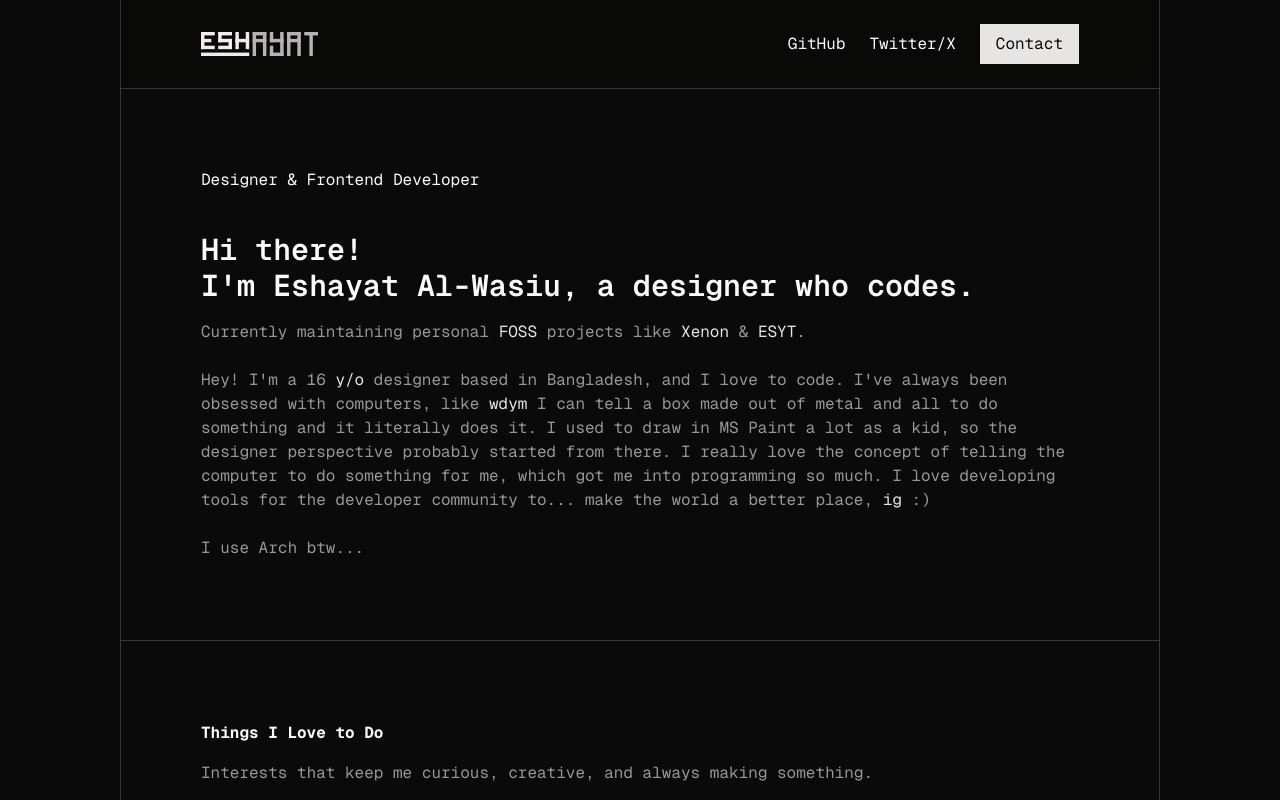
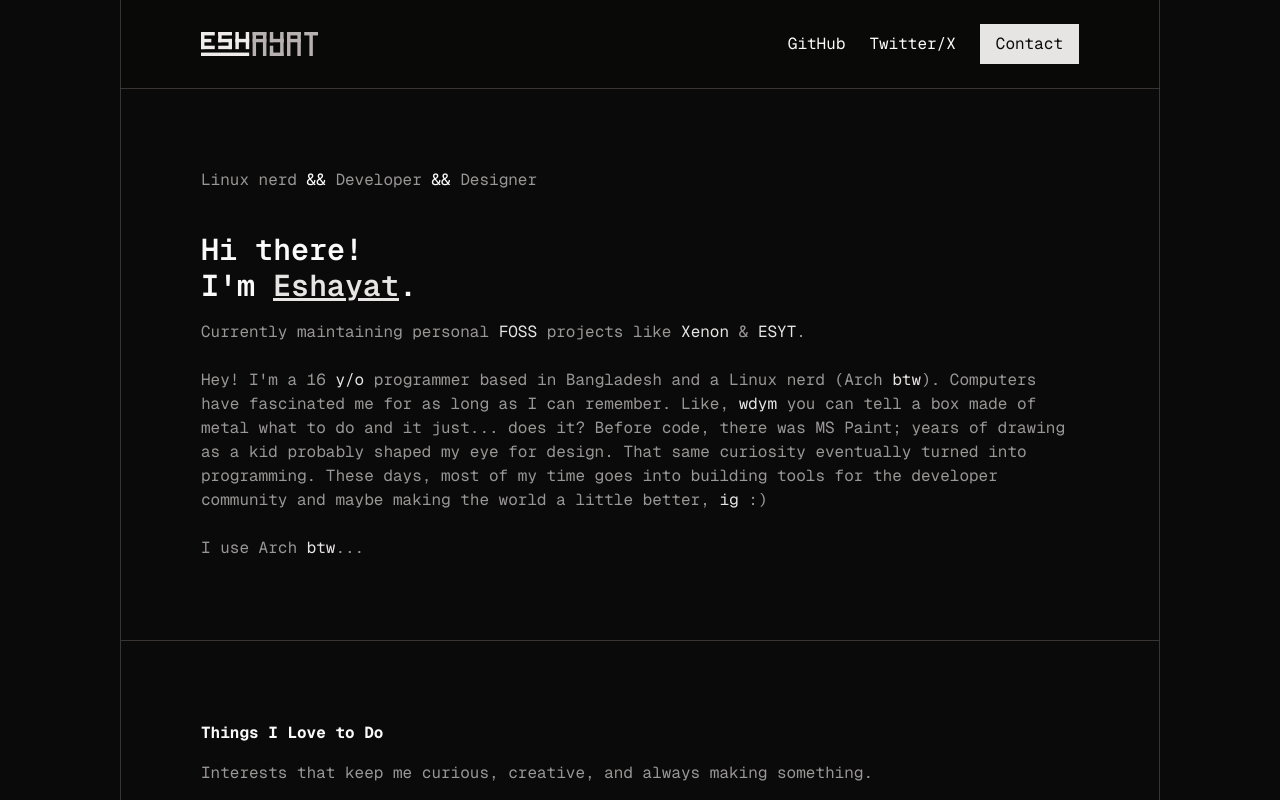
Before and after one commit to ESHAYAT102/portfolio, a React (Vite) app: page / in a window 1280 px wide. Shown: the top 800 px of the page. Built offline with nearby package versions, Linux system fonts and the light colour scheme; no server answers.

Commit message:
better writing --force

```diff
--- a/src/sections/Banner.tsx
+++ b/src/sections/Banner.tsx
@@ -155,10 +155,27 @@ export default function Banner() {
       <div className="w-screen min-[1000px]:w-full flex justify-center align-middle items-center">
         <div className="mx-0 min-w-0 min-[1000px]:mx-30 min-[1600px]:mx-38 w-full border-b border-l-0 min-[1000px]:border-l border-r-0 min-[1000px]:border-r border-stone-600/60">
           <div className="min-w-0 px-4 min-[1000px]:px-20 pt-10 pb-20 min-[760px]:py-20">
-            <p>Designer & Frontend Developer</p>
+            <p><span className="text-stone-300/70">Linux nerd</span> && <span className="text-stone-300/70">Developer</span> && <span className="text-stone-300/70">Designer</span></p>
             <h1 className="text-3xl font-semibold mt-10">
               Hi there!
-              <br /> I'm Eshayat Al-Wasiu, a designer who codes.
+              <br /> I'm <button
+                className={`underline ${tooltipButtonClass}`}
+                type="button"
+                data-tooltip-trigger
+                onClick={(event) => showTooltipOnTouch("eshayat", event)}
+                onMouseEnter={(event) =>
+                  updateTooltipAlignment("eshayat", event.currentTarget)
+                }
+              >
+                Eshayat
+                <span
+                  className={getTooltipClass("eshayat")}
+                  style={getTooltipStyle("eshayat")}
+                  data-tooltip-content
+                >
+                 Eshayat Al-Wasiu
+                </span>
+              </button>.
             </h1>
             <p className="text-stone-300/70 mt-4">
               Currently maintaining personal{" "}
@@ -204,7 +221,7 @@ export default function Banner() {
               </a>{" "}
               & <a
                 className="text-stone-200 hover:underline active:text-stone-400 transition-all duration-300"
-                href="https://esyt.eshayat.com"
+                href="https://github.com/ESHAYAT102/archon"
                 target="blank"
                 data-tooltip-trigger
                 onClick={(event) => showTooltipOnTouch("esyt", event, true)}
@@ -245,8 +262,25 @@ export default function Banner() {
                   years old
                 </span>
               </button>{" "}
-              designer based in Bangladesh, and I love to code.
-              I've always been obsessed with computers, like{" "}
+              programmer based in Bangladesh and a Linux nerd (Arch <button
+                className={tooltipButtonClass}
+                type="button"
+                data-tooltip-trigger
+                onClick={(event) => showTooltipOnTouch("btw", event)}
+                onMouseEnter={(event) =>
+                  updateTooltipAlignment("btw", event.currentTarget)
+                }
+              >
+                btw
+                <span
+                  className={getTooltipClass("btw")}
+                  style={getTooltipStyle("btw")}
+                  data-tooltip-content
+                >
+                  by the way
+                </span>
+              </button>).
+              Computers have fascinated me for as long as I can remember. Like,{" "}
               <button
                 className={tooltipButtonClass}
                 type="button"
@@ -265,12 +299,12 @@ export default function Banner() {
                   what do you mean
                 </span>
               </button>{" "}
-              I can tell a box made out of metal and all to do something and
-              it literally does it. I used to draw in MS Paint a lot as a kid,
-              so the designer perspective probably started from there. I really
-              love the concept of telling the computer to do something for me,
-              which got me into programming so much. I love developing tools
-              for the developer community to... make the world a better place,{" "}
+              you can tell a box made of metal what to do and it just... does
+              it? Before code, there was MS Paint; years of drawing as a kid
+              probably shaped my eye for design. That same curiosity eventually
+              turned into programming. These days, most of my time goes into
+              building tools for the developer community and maybe making the
+              world a little better,{" "}
               <button
                 className={tooltipButtonClass}
                 type="button"
@@ -292,7 +326,24 @@ export default function Banner() {
             </p>
             <br />
             <p className="text-stone-300/70">
-              I use Arch btw...
+              I use Arch <button
+                className={tooltipButtonClass}
+                type="button"
+                data-tooltip-trigger
+                onClick={(event) => showTooltipOnTouch("btw", event)}
+                onMouseEnter={(event) =>
+                  updateTooltipAlignment("btw", event.currentTarget)
+                }
+              >
+                btw
+                <span
+                  className={getTooltipClass("btw")}
+                  style={getTooltipStyle("btw")}
+                  data-tooltip-content
+                >
+                  by the way
+                </span>
+              </button>...
             </p>
            <Suspense fallback={<GitHubContributionsFallback />}>
               <GitHubContributions
```
